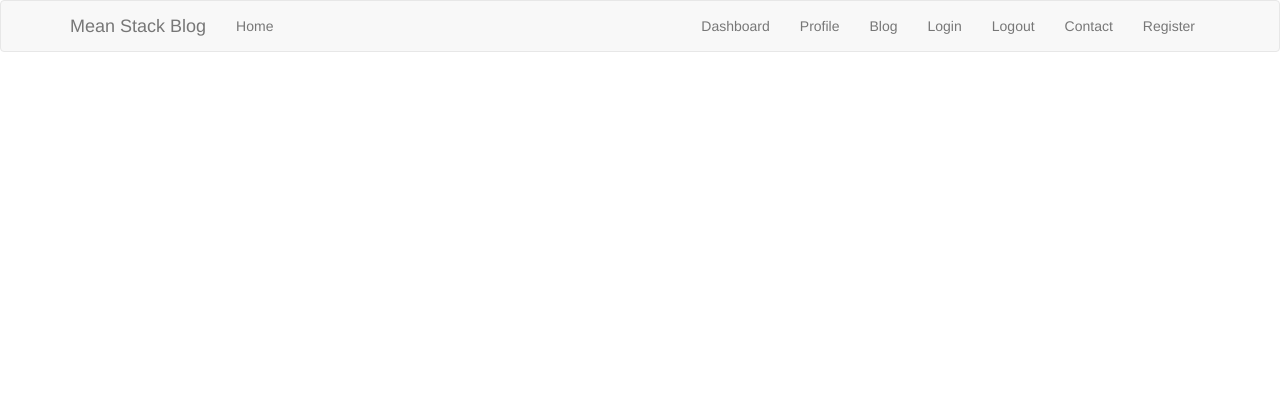
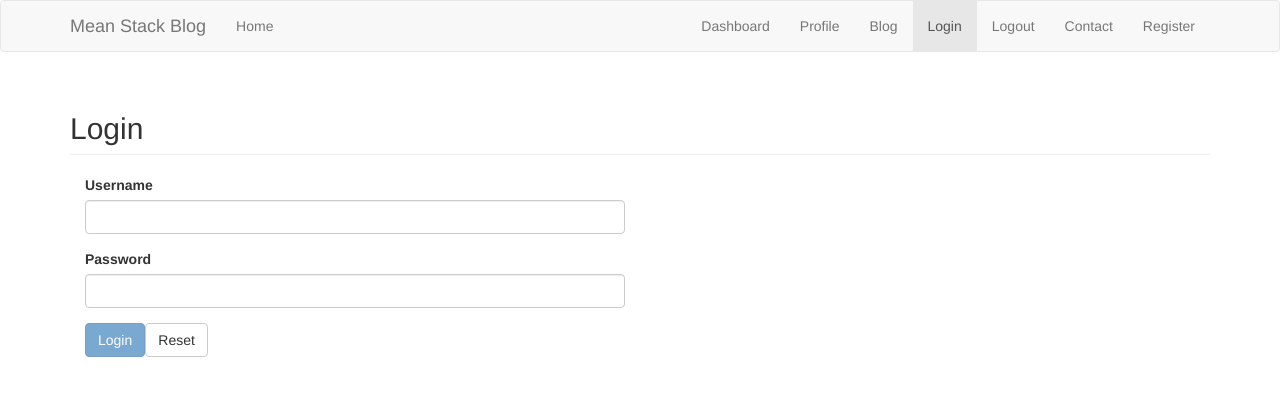
Before and after one commit to vishwaszambre/mean-stack-angular-2, an Angular app in the folder client/: page /login in a window 1280 px wide. Before the commit this address led to /. Shown: the top 396 px of the page. Built offline with nearby package versions, Linux system fonts and the light colour scheme.

Commit message:
login-component

```diff
--- a/client/src/app/app.module.ts
+++ b/client/src/app/app.module.ts
@@ -9,6 +9,7 @@ import { HomeComponent } from './components/home/home.component';
 import { DashboardComponent } from './components/dashboard/dashboard.component';
 import { RegisterComponent } from './components/register/register.component';
 import { AuthService } from './services/auth.service';
+import { LoginComponent } from './components/login/login.component';
 
 @NgModule({
   declarations: [
@@ -16,7 +17,8 @@ import { AuthService } from './services/auth.service';
     NavbarComponent,
     HomeComponent,
     DashboardComponent,
-    RegisterComponent
+    RegisterComponent,
+    LoginComponent
   ],
   imports: [
     BrowserModule,
--- /dev/null
+++ b/client/src/app/components/login/login.component.html
@@ -0,0 +1,31 @@
+<h2 class="page-header">Login</h2>
+
+<div class="row show-hide-message">
+  <div [ngClass]="messageClass">
+    {{ message }}
+  </div>
+</div>
+
+<form [formGroup]="form" (submit)="onLoginSubmit()" class="col-md-6">
+  <div class="form-group">
+    <label for="username">Username</label>
+    <div [ngClass]="{'has-error':form.controls.username.errors && form.controls.username.dirty,'has-success':form.controls.username.valid && form.controls.username.dirty}">
+      <input class="form-control" type="text" name="username" formControlName="username">
+      <ul class="help-block">
+        <li *ngIf="form.controls.username.errors?.required && form.controls.username.dirty">This field is required</li>
+      </ul>
+    </div>
+  </div>
+
+  <div class="form-group">
+    <label for="password">Password</label>
+    <div [ngClass]="{'has-error':form.controls.password.errors && form.controls.password.dirty,'has-success':form.controls.password.valid && form.controls.password.dirty}">
+      <input class="form-control" type="text" name="password" formControlName="password">
+      <ul class="help-block">
+        <li *ngIf="form.controls.password.errors?.required && form.controls.username.dirty">This field is required</li>
+      </ul>
+    </div>
+  </div>
+  <input [disabled]="!form.valid || processing" class="btn btn-primary" type="submit" value="Login" />
+  <input class="btn btn-default" type="reset" value="Reset" />
+</form>
--- /dev/null
+++ b/client/src/app/components/login/login.component.ts
@@ -0,0 +1,51 @@
+import { Component, OnInit } from '@angular/core';
+import { FormGroup, FormBuilder, Validators, FormControl } from '@angular/forms';
+
+@Component({
+  selector: 'app-login',
+  templateUrl: './login.component.html',
+  styleUrls: ['./login.component.css']
+})
+export class LoginComponent implements OnInit {
+
+  processing = false;
+  messageClass;
+  message;
+  form: FormGroup;
+
+  createForm() {
+    this.form = this.formBuilder.group({
+      username: ['', Validators.required],
+      password: ['', Validators.required]
+    })
+  }
+
+  disableForm() {
+    this.form.controls['username'].disable();
+    this.form.controls['password'].disable();
+  }
+
+  enableForm() {
+    this.form.controls['username'].enable();
+    this.form.controls['password'].enable();
+  }
+
+  onLoginSubmit() {
+    this.processing = true;
+    this.disableForm();
+    const user = {
+      username: this.form.get('username').value,
+      password: this.form.get('password').value
+    }
+  }
+
+  constructor(
+    private formBuilder: FormBuilder
+  ) {
+    this.createForm();
+  }
+
+  ngOnInit() {
+  }
+
+}
--- a/client/src/app/components/navbar/navbar.component.html
+++ b/client/src/app/components/navbar/navbar.component.html
@@ -32,7 +32,7 @@
         <li [routerLinkActive]="['active']" [routerLinkActiveOptions]="{exact:true}"><a routerLink="/dashboard">Dashboard</a></li>
         <li><a href="#about">Profile</a></li>
         <li><a href="#contact">Blog</a></li>
-        <li><a href="#contact">Login</a></li>
+        <li [routerLinkActive]="['active']" [routerLinkActiveOptions]="{exact:true}"><a routerLink="/login">Login</a></li>
         <li><a href="#contact">Logout</a></li>
         <li><a href="#contact">Contact</a></li>
         <li [routerLinkActive]="['active']" [routerLinkActiveOptions]="{exact:true}"><a routerLink="/register">Register</a></li>
```
Also changed, not shown: client/src/app/app-routing.module.ts (+7 -2 lines), client/src/app/components/login/login.component.css (added), 1 other file (tests, documents, lock files or other folders).
